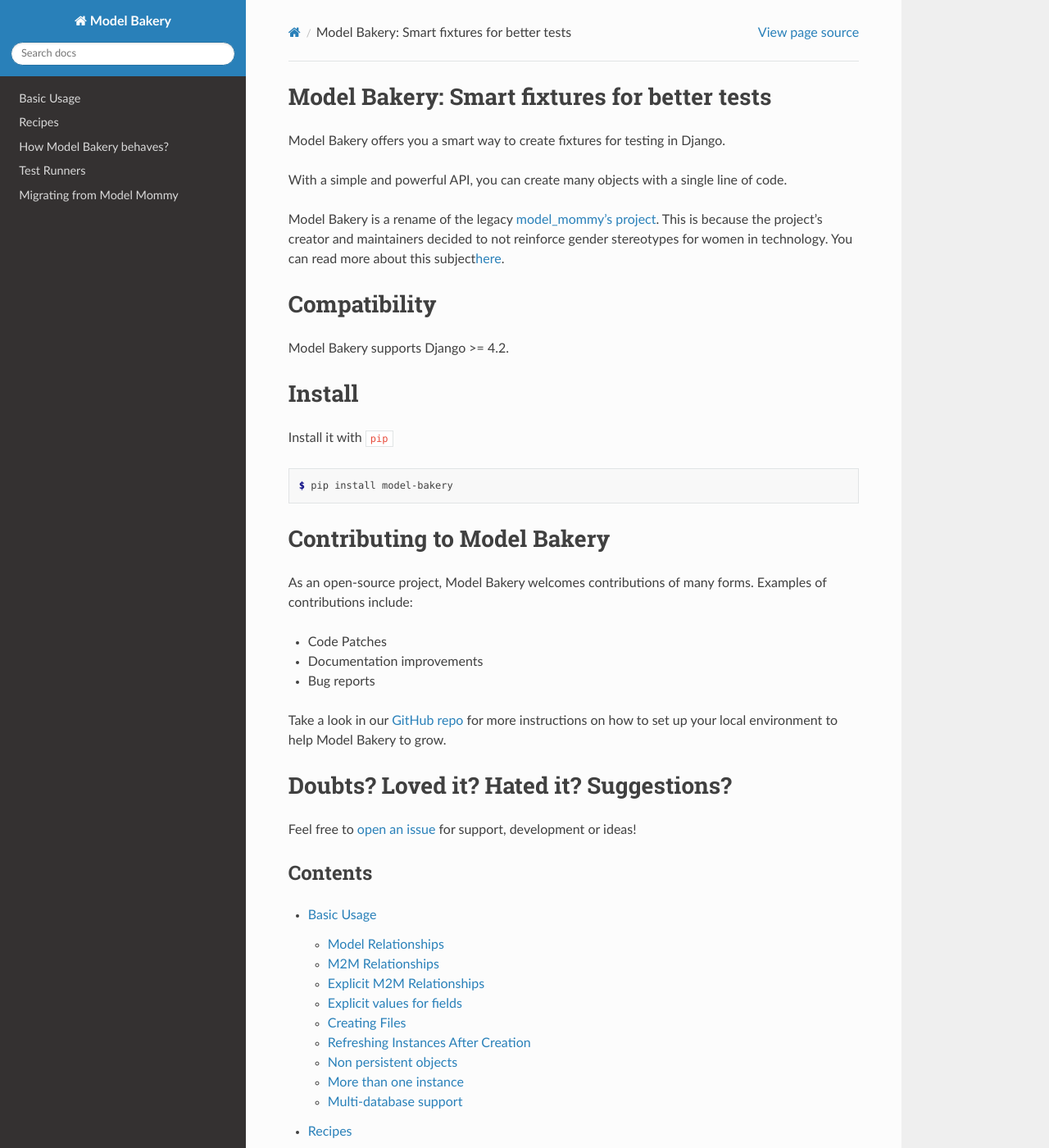
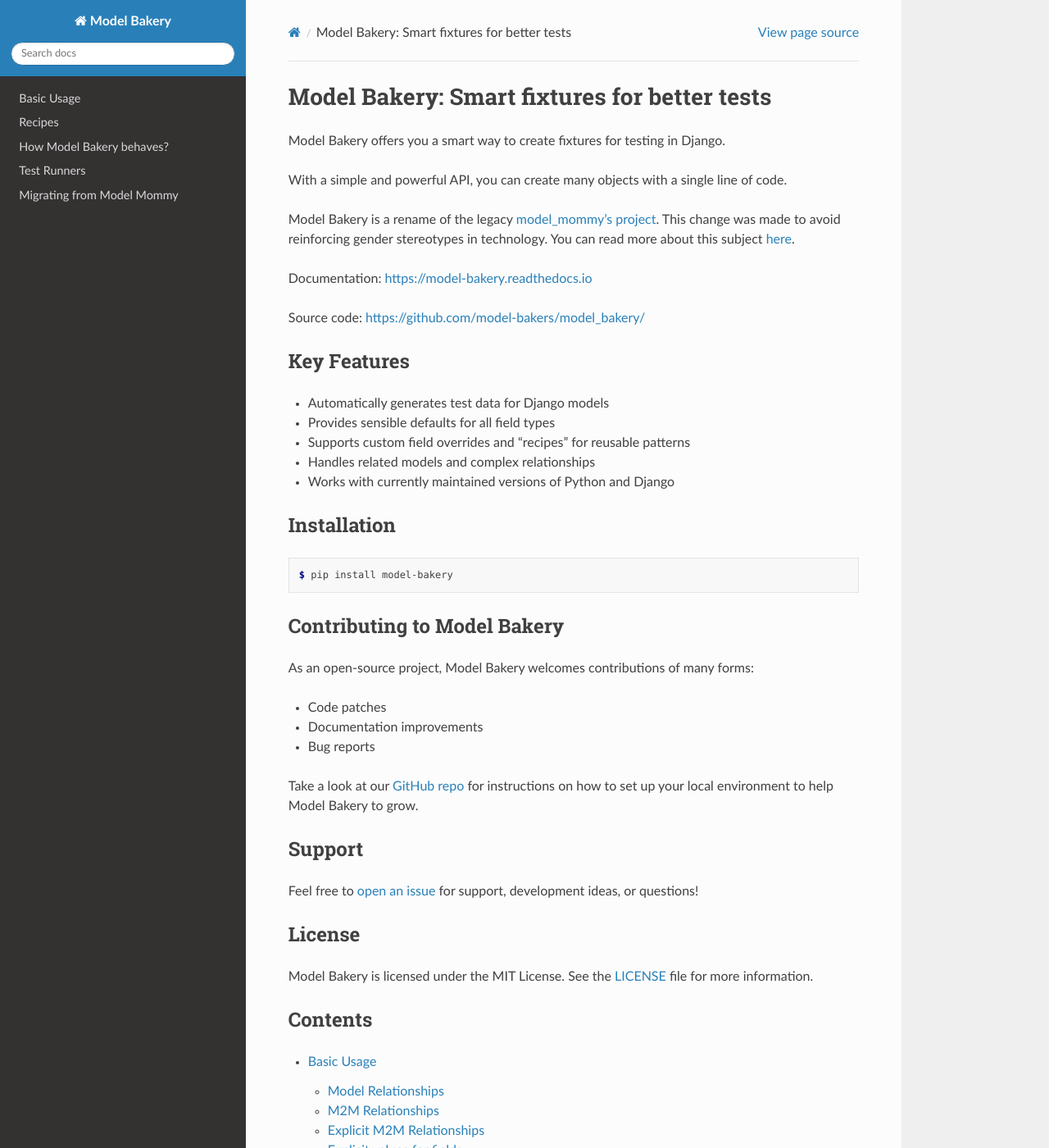
Before and after one commit to model-bakers/model_bakery, a Sphinx documentation site: the page built from docs/index.md, in a window 1280 px wide and 1400 px high. Shown: the whole window at 82% size. Built offline with Sphinx 7.4.7 and the Read the Docs theme 3.1.0, drawn with Linux system fonts in a browser that asks for light colours.

Commit message:
Update documentation

````diff
--- a/docs/index.md
+++ b/docs/index.md
@@ -4,33 +4,45 @@ Model Bakery offers you a smart way to create fixtures for testing in Django.
 
 With a simple and powerful API, you can create many objects with a single line of code.
 
-Model Bakery is a rename of the legacy [model_mommy\'s project](https://pypi.org/project/model_mommy/). This is because the project\'s creator and maintainers decided to not reinforce gender stereotypes for women in technology. You can read more about this subject[here](https://witi.com/articles/1017/How-Gender-Stereotypes-are-Still-Affecting-Women-in-Tech/).
+Model Bakery is a rename of the legacy [model_mommy's project](https://pypi.org/project/model_mommy/). This change was made to avoid reinforcing gender stereotypes in technology.
+You can read more about this subject [here](https://witi.com/articles/1017/How-Gender-Stereotypes-are-Still-Affecting-Women-in-Tech/).
 
-# Compatibility
+Documentation: [https://model-bakery.readthedocs.io](https://model-bakery.readthedocs.io)
 
-Model Bakery supports Django \>= 4.2.
+Source code: [https://github.com/model-bakers/model_bakery/](https://github.com/model-bakers/model_bakery/)
 
-# Install
+## Key Features
 
-Install it with `pip`
+- Automatically generates test data for Django models
+- Provides sensible defaults for all field types
+- Supports custom field overrides and "recipes" for reusable patterns
+- Handles related models and complex relationships
+- Works with currently maintained versions of Python and Django
+
+## Installation
 
 ```console
 $ pip install model-bakery
 ```
 
-# Contributing to Model Bakery
+## Contributing to Model Bakery
 
-As an open-source project, Model Bakery welcomes contributions of many forms. Examples of contributions include:
+As an open-source project, Model Bakery welcomes contributions of many forms:
 
-- Code Patches
+- Code patches
 - Documentation improvements
 - Bug reports
 
-Take a look in our [GitHub repo](https://github.com/model-bakers/model_bakery/blob/main/CONTRIBUTING.md) for more instructions on how to set up your local environment to help Model Bakery to grow.
+Take a look at our [GitHub repo](https://github.com/model-bakers/model_bakery/blob/main/CONTRIBUTING.md) for instructions on how to set up your local environment to help Model Bakery to grow.
 
-# Doubts? Loved it? Hated it? Suggestions?
+## Support
 
-Feel free to [open an issue](https://github.com/model-bakers/model_bakery/issues/new) for support, development or ideas!
+Feel free to [open an issue](https://github.com/model-bakers/model_bakery/issues/new) for support, development ideas, or questions!
+
+## License
+
+Model Bakery is licensed under the MIT License.
+See the [LICENSE](https://github.com/model-bakers/model_bakery/blob/main/LICENSE) file for more information.
 
 ## Contents
 
````
